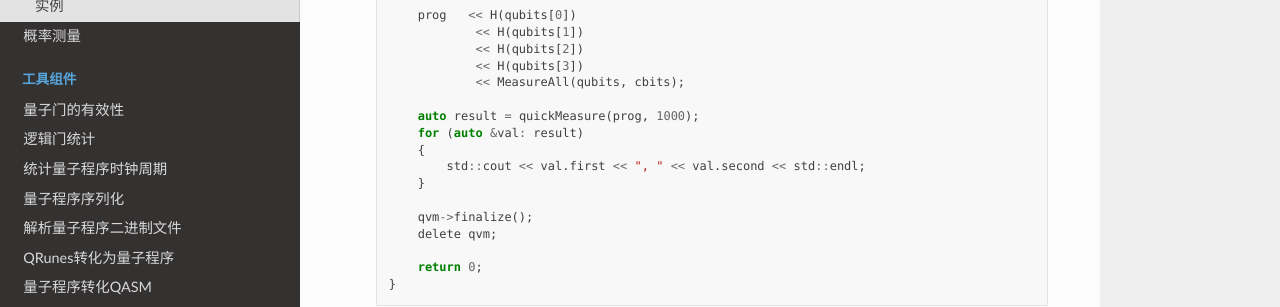
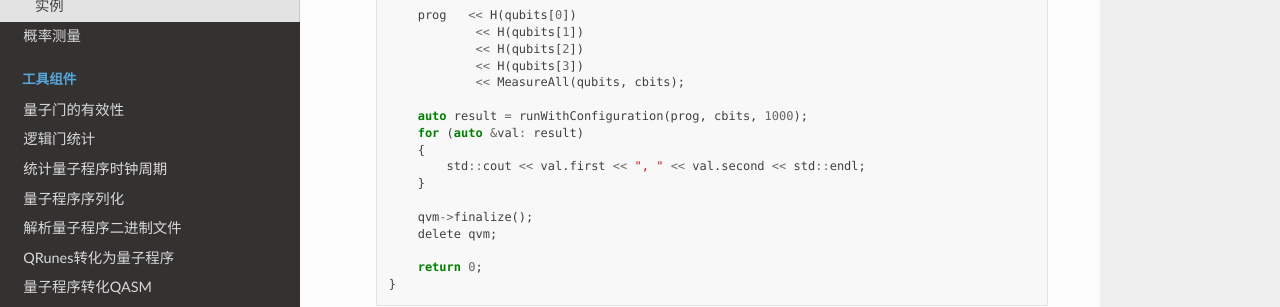
Before and after one commit to liye0005/QPanda-Toturial, a Sphinx documentation site: the page built from source/Measure.rst, in a window 1280 px wide and 900 px high, scrolled down 1582 px. Shown: the part 151-458 px from the top of the window. Built offline with Sphinx 7.4.7 and the Read the Docs theme 2.0.0, drawn with Linux system fonts in a browser that asks for light colours; pages that are not in the unit, such as notebooks, are missing from menus.

Commit message:
<fix> : 修改Measure接口介绍错误

```diff
--- a/source/Measure.rst
+++ b/source/Measure.rst
@@ -84,7 +84,7 @@
                     << H(qubits[3])
                     << MeasureAll(qubits, cbits);
 
-            auto result = quickMeasure(prog, 1000);
+            auto result = runWithConfiguration(prog, cbits, 1000);
             for (auto &val: result)
             {
                 std::cout << val.first << ", " << val.second << std::endl;
```
